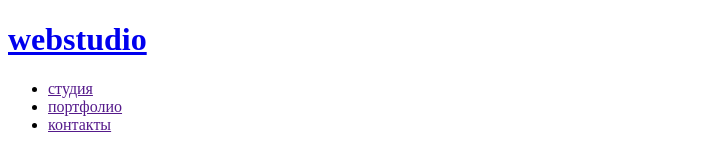
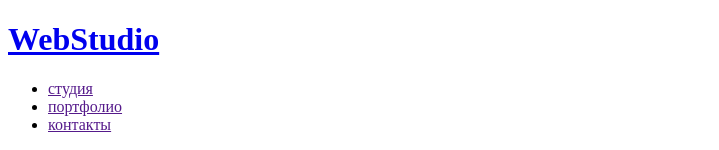
Before and after one commit to EvgeniyYablonsky/index.html, a plain HTML site: page index.html in a window 1280 px wide. Shown: the top 150 px of the page, without its empty margins (0-719 px from the left). Drawn offline with Linux system fonts and the light colour scheme.

Commit message:
update index.html

```diff
--- a/index.html
+++ b/index.html
@@ -9,7 +9,7 @@
 <body>
     <header>
         <h1>
-        <a href="/">webstudio</a>
+        <a href="/">WebStudio</a>
         </h1>
        <nav>
         <ul>
```
